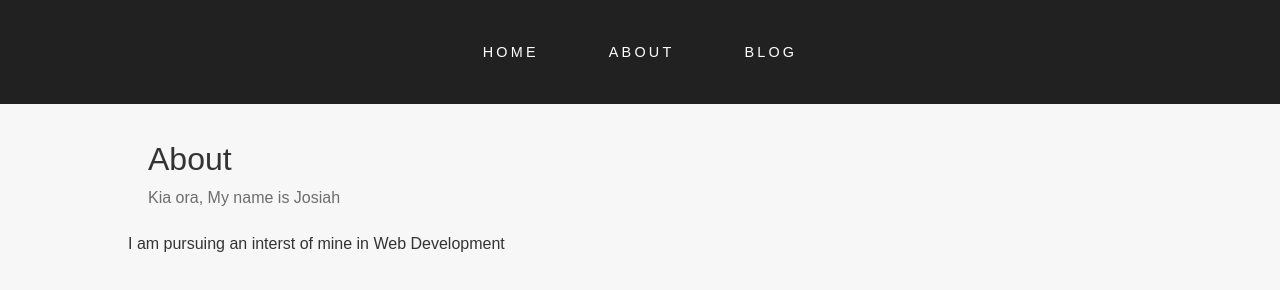
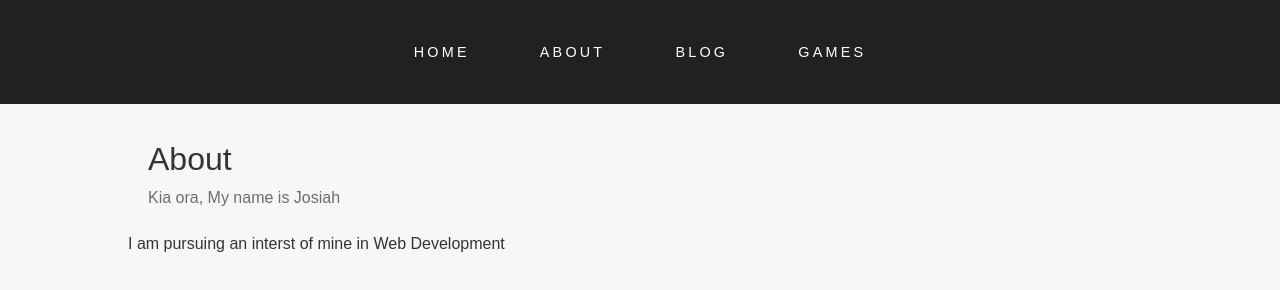
Before and after one commit to josiahwaikari/josiahwaikari.github.io, a plain HTML site: page about.html in a window 1280 px wide. Drawn offline with Linux system fonts and the light colour scheme.

Commit message:
Update navbar

```diff
--- a/about.html
+++ b/about.html
@@ -21,6 +21,9 @@
                 <li class="navbar__item">
                     <a href="/entries" class="navbar__link">blog</a>
                 </li>
+                <li class="navbar__item">
+                    <a href="/games" class="navbar__link">games</a>
+                </li>
             </ul>
         </nav>
     </header>
```
Also changed, not shown: entries.html (+3 -0 lines), index.html (+4 -1 lines).
